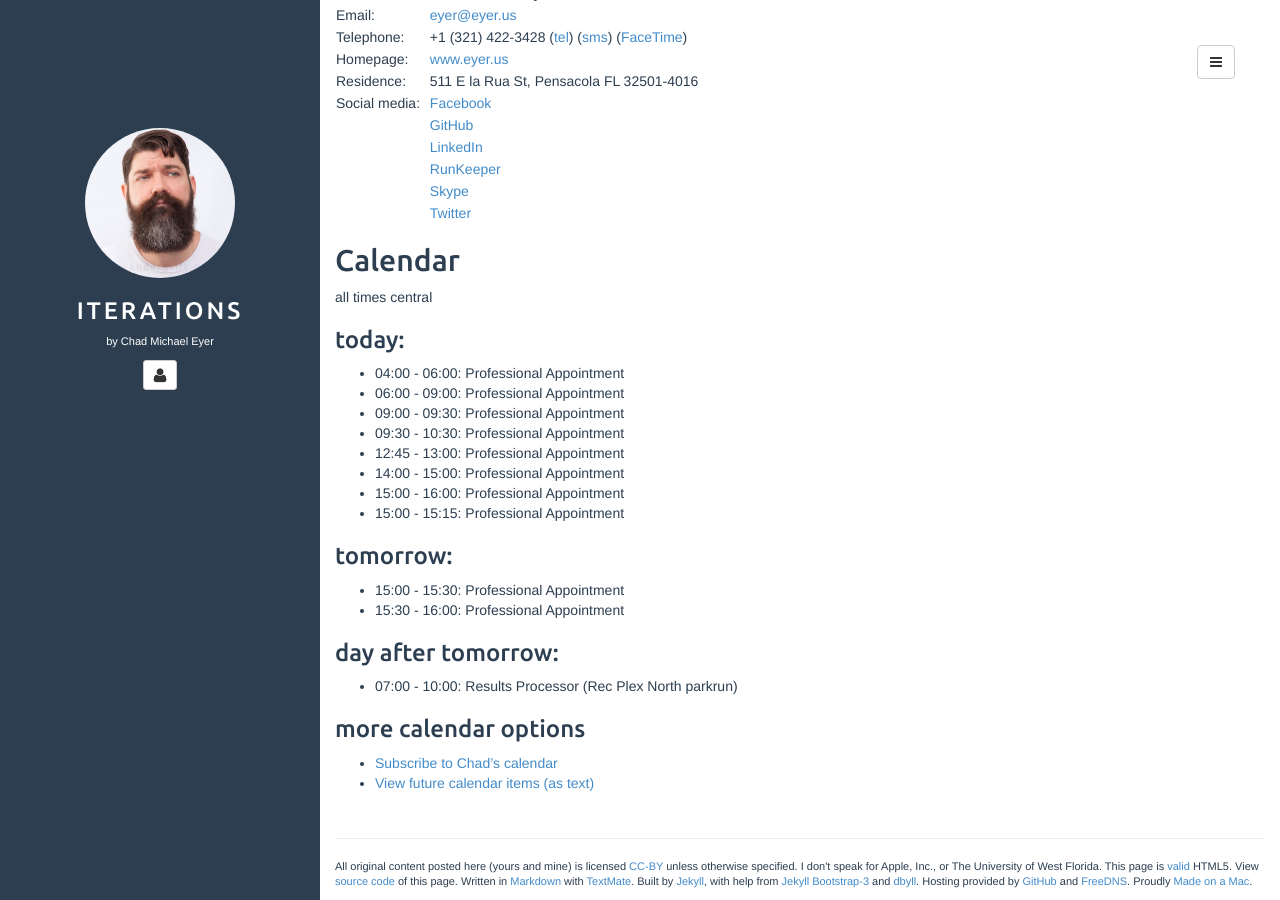
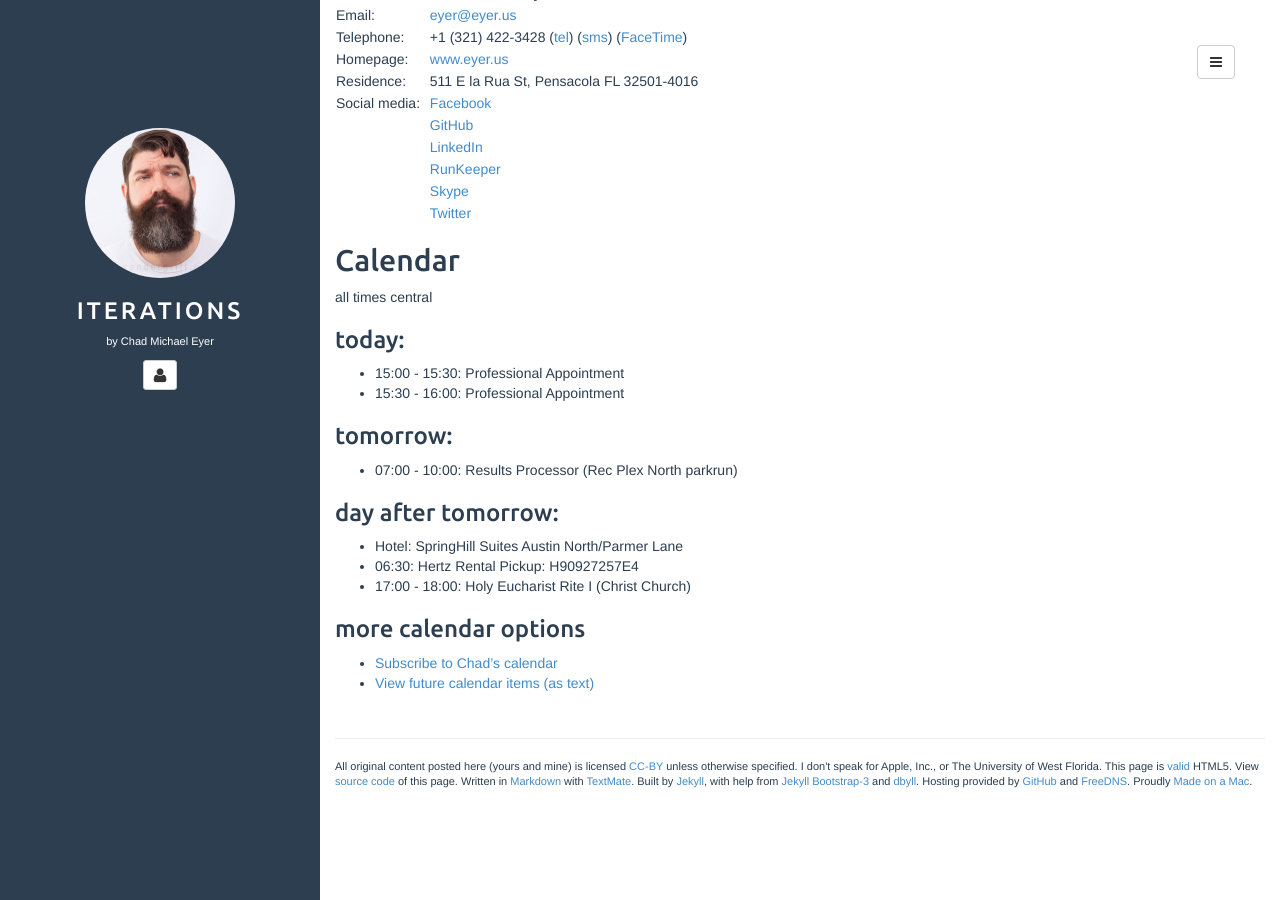
Before and after one commit to chadmichaeleyer/chadmichaeleyer.github.io, a Jekyll site: the page built from about.md, in a window 1280 px wide and 900 px high, scrolled down 1230 px. Built offline with Jekyll 4.4.1, drawn with Linux system fonts in a browser that asks for light colours.

Commit message:
calendar update

```diff
--- a/calendar.markdown
+++ b/calendar.markdown
@@ -2,20 +2,15 @@ all times central
 
 ### today:
 
-* 04:00 - 06:00: Professional Appointment
-* 06:00 - 09:00: Professional Appointment
-* 09:00 - 09:30: Professional Appointment
-* 09:30 - 10:30: Professional Appointment
-* 12:45 - 13:00: Professional Appointment
-* 14:00 - 15:00: Professional Appointment
-* 15:00 - 16:00: Professional Appointment
-* 15:00 - 15:15: Professional Appointment
+* 15:00 - 15:30: Professional Appointment
+* 15:30 - 16:00: Professional Appointment
 
 ### tomorrow:
 
-* 15:00 - 15:30: Professional Appointment
-* 15:30 - 16:00: Professional Appointment
+* 07:00 - 10:00: Results Processor (Rec Plex North parkrun)
 
 ### day after tomorrow:
 
-* 07:00 - 10:00: Results Processor (Rec Plex North parkrun)
+* Hotel: SpringHill Suites Austin North/Parmer Lane
+* 06:30: Hertz Rental Pickup: H90927257E4
+* 17:00 - 18:00: Holy Eucharist Rite I (Christ Church)
```
Also changed, not shown: calendar-year.markdown (+6 -11 lines), 1 other file.
